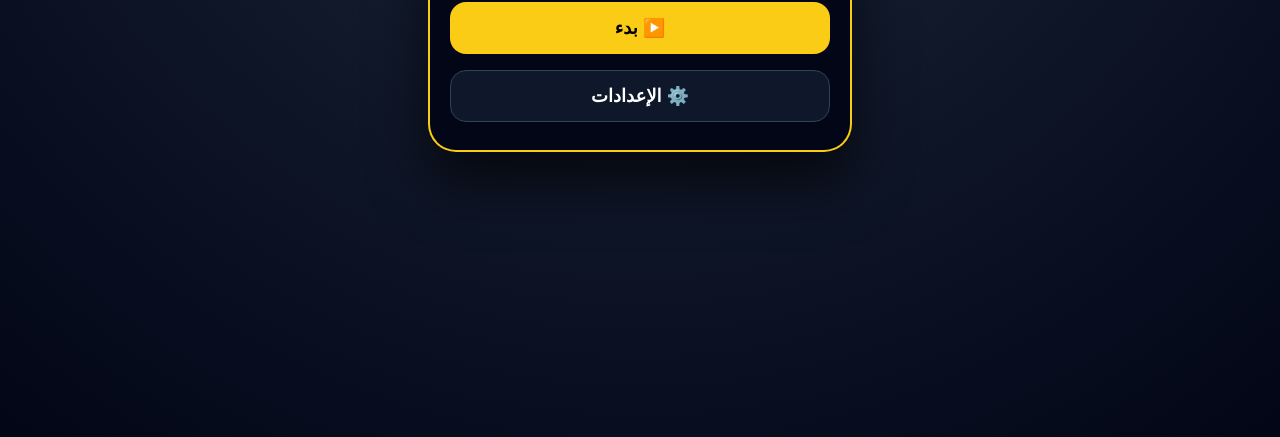
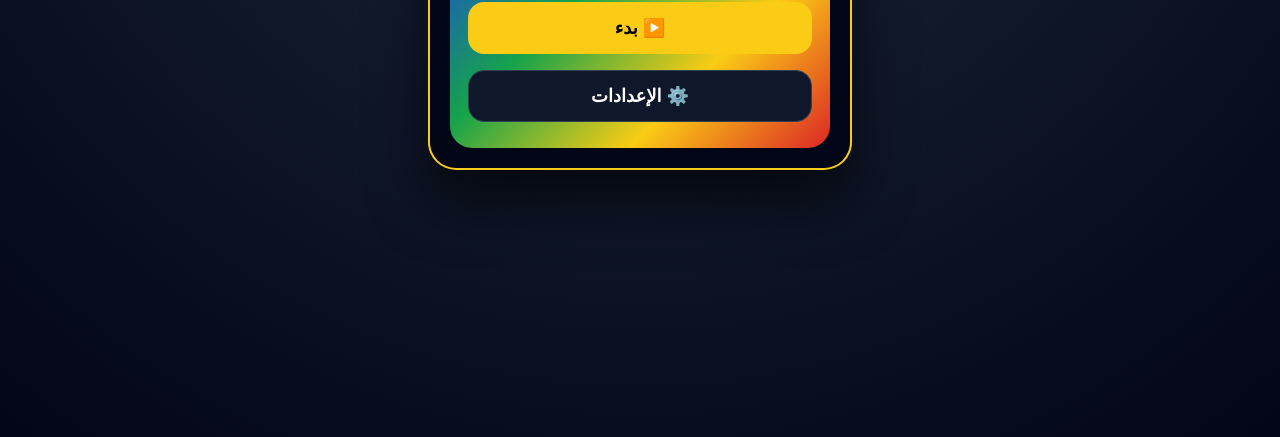
Before and after one commit to mimonbohoti-star/Amazigh_word_game, a plain HTML site: page index.html in a window 1280 px wide. Shown: the part 363-800 px from the top of the page. Drawn offline with Linux system fonts and the light colour scheme.

Commit message:
Update index.html

```diff
--- a/index.html
+++ b/index.html
@@ -6,6 +6,11 @@
 <meta name="viewport" content="width=device-width, initial-scale=1.0">
 
 <style>
+#menu{
+ background:linear-gradient(135deg,#1d4ed8,#16a34a,#facc15,#dc2626);
+ border-radius:22px;
+ padding:18px;
+}
 :root{--accent:#facc15}
 *{box-sizing:border-box}
 body{
```
